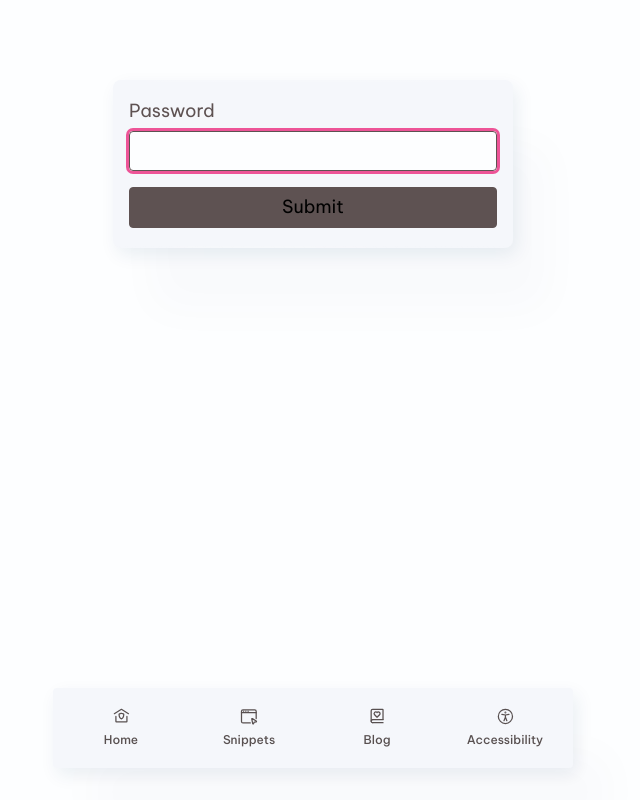
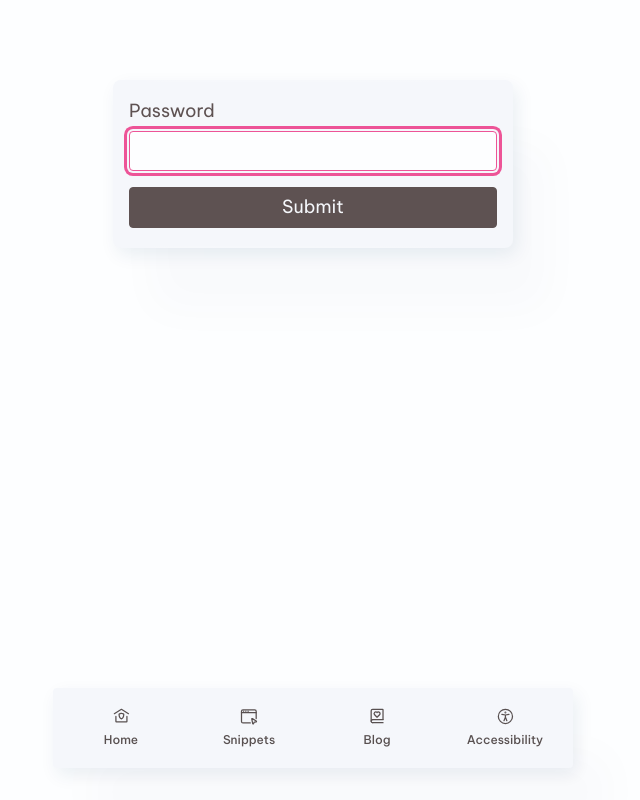
Before and after one commit to serenastorm/nextjs-portfolio, a Next.js app: page /portfolio in a window 1280 px wide. Shown: the whole page, without its empty margins (327-967 px from the left). Built offline with nearby package versions, Linux system fonts and the light colour scheme.

Commit message:
return portfolio res and improve form styles

```diff
--- a/components/blog/ArticleWrapper/ArticleWrapper.tsx
+++ b/components/blog/ArticleWrapper/ArticleWrapper.tsx
@@ -85,6 +85,7 @@ export const ArticleWrapper = ({
         >
           <Breadcrumbs subcategory={subcategory} />
           <h1>
+            {/* Replace with CSS text-wrap: balance when support is better */}
             <Balancer>
               {/* This can't be a pseudo element bc it breaks the balancer */}
               <span aria-hidden="true" className={styles.titleOrnament}>
--- a/env.d.ts
+++ b/env.d.ts
@@ -1,5 +1,4 @@
 declare const requiredServerEnvs: readonly [
-  "APP_URL",
   "SUPABASE_TOKEN",
   "SUPABASE_API_KEY",
   "PORTFOLIO_PASSWORD",
--- a/helpers/blog/api.ts
+++ b/helpers/blog/api.ts
@@ -7,7 +7,7 @@ export async function fetchRelatedEntries(id: string): Promise<{
   previousPost: ArticleMetaData | null;
   nextPost: ArticleMetaData | null;
 }> {
-  const res = await fetch(`${process.env.APP_URL}/api/snippets/${id}/related`, {
+  const res = await fetch(`/api/snippets/${id}/related`, {
     method: "GET",
   });
 
--- a/pages/api/portfolio.ts
+++ b/pages/api/portfolio.ts
@@ -20,11 +20,11 @@ export default async function handler(
     const [user, pwd] = atob(authValue).split(":");
 
     if (pwd === process.env.PORTFOLIO_PASSWORD) {
-      res.status(200).json({ redirectUrl: process.env.PORTFOLIO_URL });
+      return res.status(200).json({ redirectUrl: process.env.PORTFOLIO_URL });
     }
 
-    res.status(401).json({ error: "Wrong password!" });
+    return res.status(401).json({ error: "Wrong password!" });
   }
 
-  res.status(400).json({ error: "Please enter a password." });
+  return res.status(400).json({ error: "Please enter a password." });
 }
--- a/pages/portfolio.tsx
+++ b/pages/portfolio.tsx
@@ -14,7 +14,7 @@ const Portfolio: NextPage = () => {
   const submitForm = async (e: FormEvent) => {
     e.preventDefault();
 
-    const authRes = await fetch(`/api/portfolio`, {
+    const authRes = await fetch("/api/portfolio", {
       method: "GET",
       headers: {
         Authorization: `Basic ${Buffer.from(":" + password).toString(
@@ -34,7 +34,7 @@ const Portfolio: NextPage = () => {
 
   useEffect(() => {
     if (portfolioUrl) {
-      window.location.href = portfolioUrl;
+      // window.location.href = portfolioUrl;
     }
   }, [portfolioUrl]);
 
@@ -59,9 +59,7 @@ const Portfolio: NextPage = () => {
           <div className={styles.portfolioForm}>
             <h1>Redirecting...</h1>
             <p>
-              <Link href={portfolioUrl}>
-                Take me to the portfolio
-              </Link>
+              <Link href={portfolioUrl}>Take me to the portfolio</Link>
             </p>
           </div>
         ) : (
--- a/styles/Portfolio.module.scss
+++ b/styles/Portfolio.module.scss
@@ -66,11 +66,23 @@
     &[type="submit"] {
       margin-top: 12px;
       background-color: var(--text-contrast-8);
+      color: var(--bg-level-1);
       cursor: pointer;
+
+      @include onHoverAndFocus {
+        background-color: var(--primary);
+      }
+    }
+
+    @include onHoverAndFocus {
+      border-color: var(--primary);
     }
 
     @include onKeyboardFocus {
-      outline: 3px solid var(--primary);
+      // We can't use outline with border-radius in Safari
+      outline: none;
+      box-shadow: 0px 0px 0px 2px var(--bg-level-1),
+        0px 0px 0px 5px var(--primary);
     }
 
     // Error messages
```
